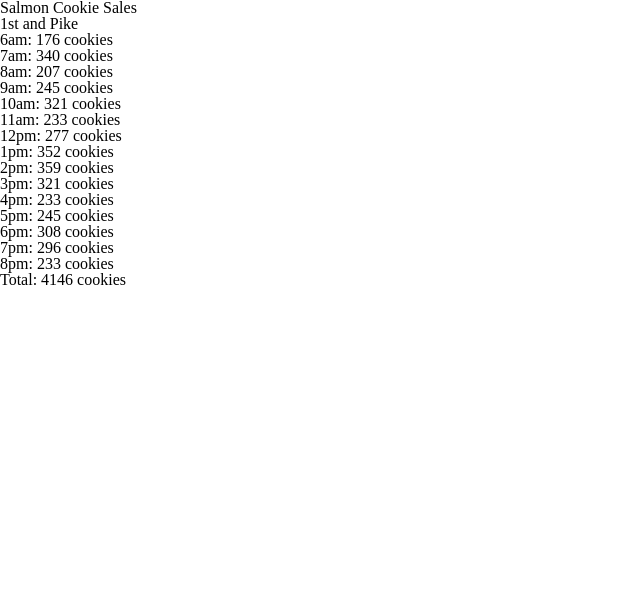
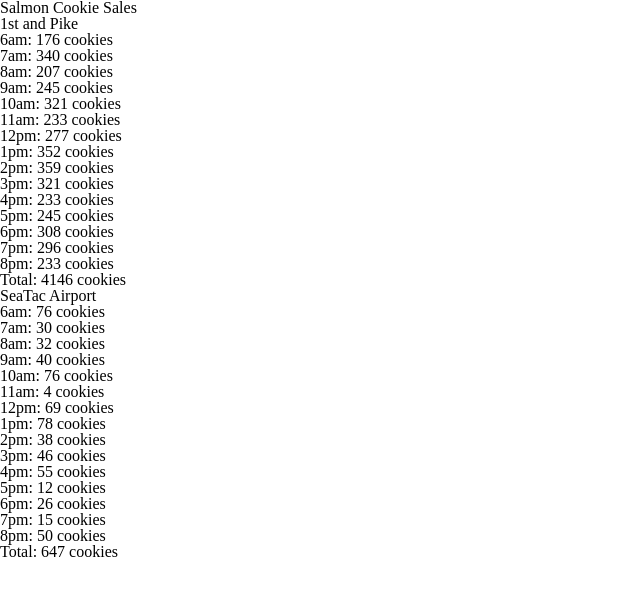
Before and after one commit to andrewquamme/cookie-stand, a plain HTML site: page sales.html in a window 1280 px wide. Shown: the whole page, without its empty margins (0-640 px from the left). Drawn offline with Linux system fonts and the light colour scheme.

Commit message:
Calculates and renders SeaTac

```diff
--- a/js/app.js
+++ b/js/app.js
@@ -67,4 +67,34 @@ firstPike.render = function() {
   pikeUl.appendChild(liEl);
 };
 
+var seatac = {
+  locationName: 'Seatac Airport',
+  minHourlyCust: 3,
+  maxHourlyCust: 65,
+  avgSales: 1.2,
+};
+
+seatac.estHourlyCust = estimateHourlyCustomers(seatac.minHourlyCust, seatac.maxHourlyCust);
+seatac.estHourlySales = calcCookieSales(seatac.estHourlyCust, seatac.avgSales);
+seatac.totalSales = calcDailySales(seatac.estHourlySales);
+seatac.render = function() {
+  // render store sales info to sales.html page
+  // access location to place data
+  var seatacUl = document.getElementById('seatac');
+  // for each element in the cookie sales array, we need to:
+  for (var i = 0; i < this.estHourlySales.length; i ++) {
+    // 1. create a <li> element
+    var liEl = document.createElement('li');
+    // 2. give that <li> content
+    liEl.textContent = `${hours[i]}: ${this.estHourlySales[i]} cookies`;
+    // 3. append the <li> to the <ul>
+    seatacUl.appendChild(liEl);
+  };
+  // add total sales at end of list
+  liEl = document.createElement('li');
+  liEl.textContent = `Total: ${this.totalSales} cookies`;
+  seatacUl.appendChild(liEl);
+};
+
 firstPike.render();
+seatac.render();
--- a/sales.html
+++ b/sales.html
@@ -13,6 +13,9 @@
       <h2>1st and Pike</h2>
       <ul id="first-pike"></ul>
 
+      <h2>SeaTac Airport</h2>
+      <ul id="seatac"></ul>
+
     <script src="js/app.js"></script>
   </body>
 </html>
```
